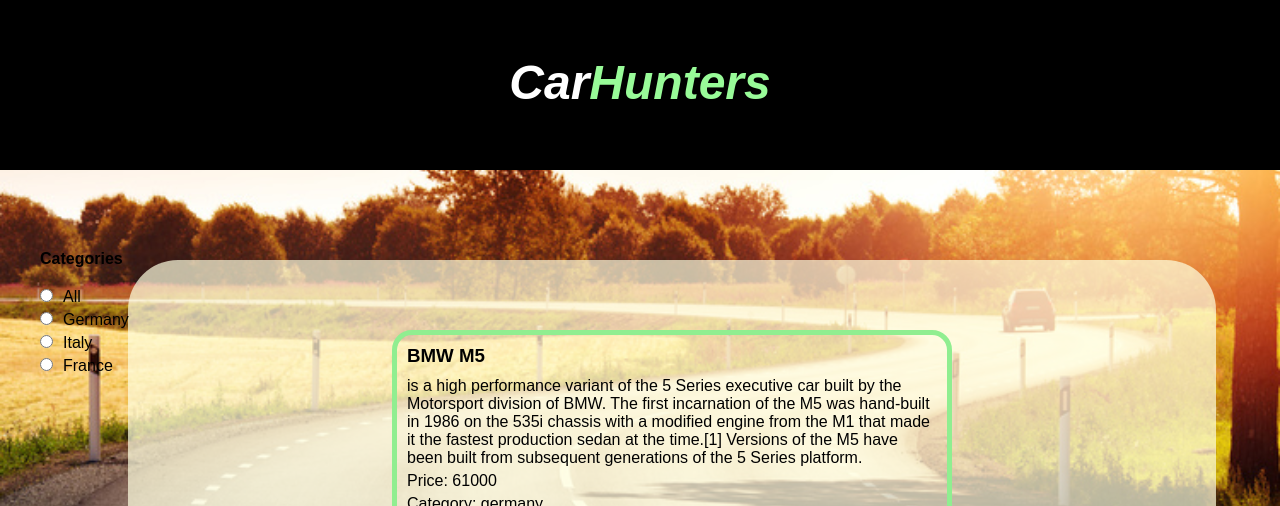
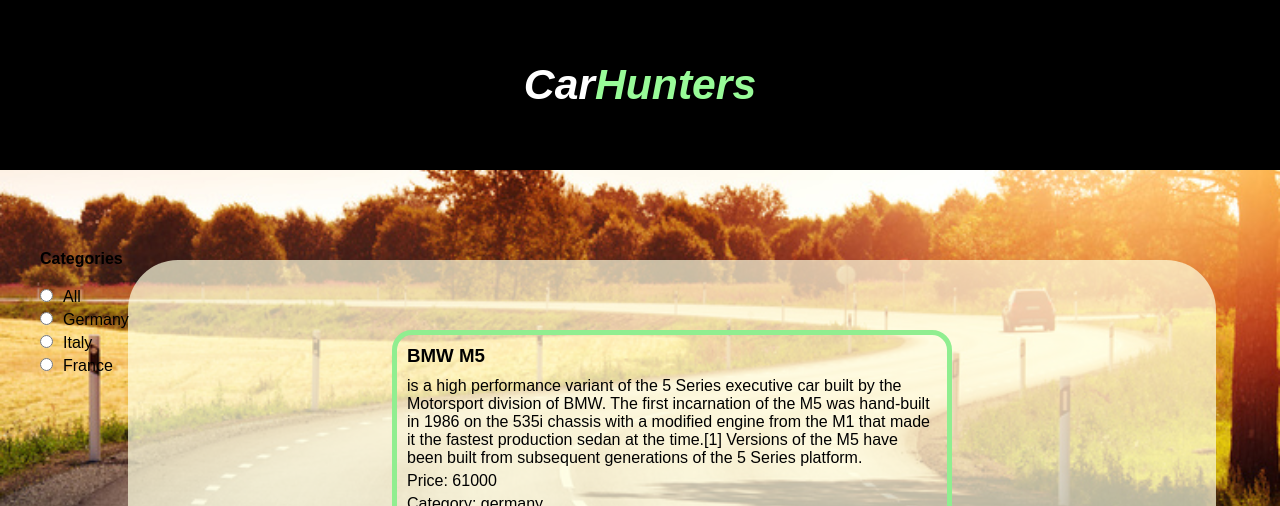
Before and after one commit to NataliaSirotko/Car-Filter, a plain HTML site: page index.html in a window 1280 px wide. Shown: the top 506 px of the page. Drawn offline with Linux system fonts and the light colour scheme.

Commit message:
refactor font

```diff
--- a/style.css
+++ b/style.css
@@ -17,8 +17,8 @@ header h1  {
     font-family: Arial, Helvetica, sans-serif;
     font-style: italic;
     font-weight: bold;
-    font-size: 36pt;
-    padding-top: 55px;
+    font-size: 32pt;
+    padding-top: 60px;
 }
 h1 span {
     color: white;
```
